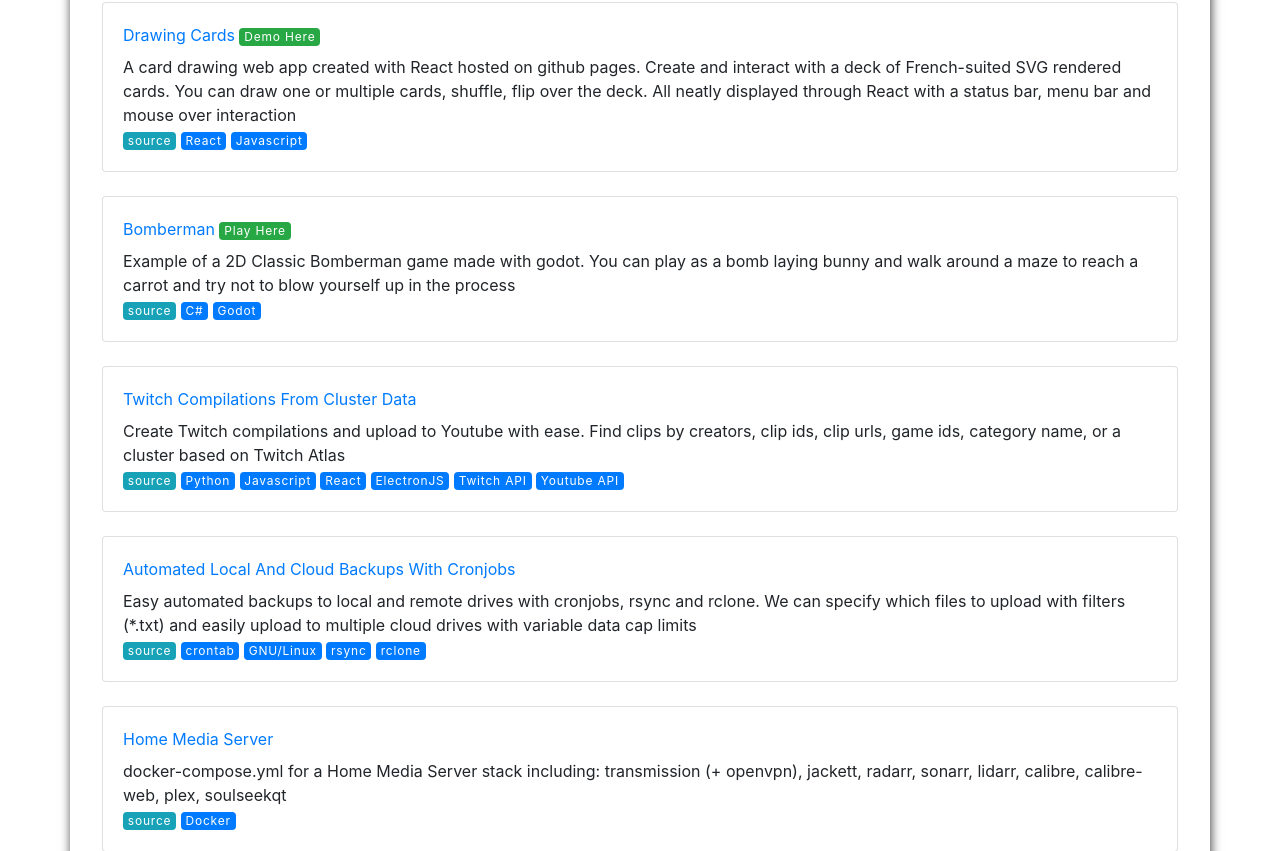
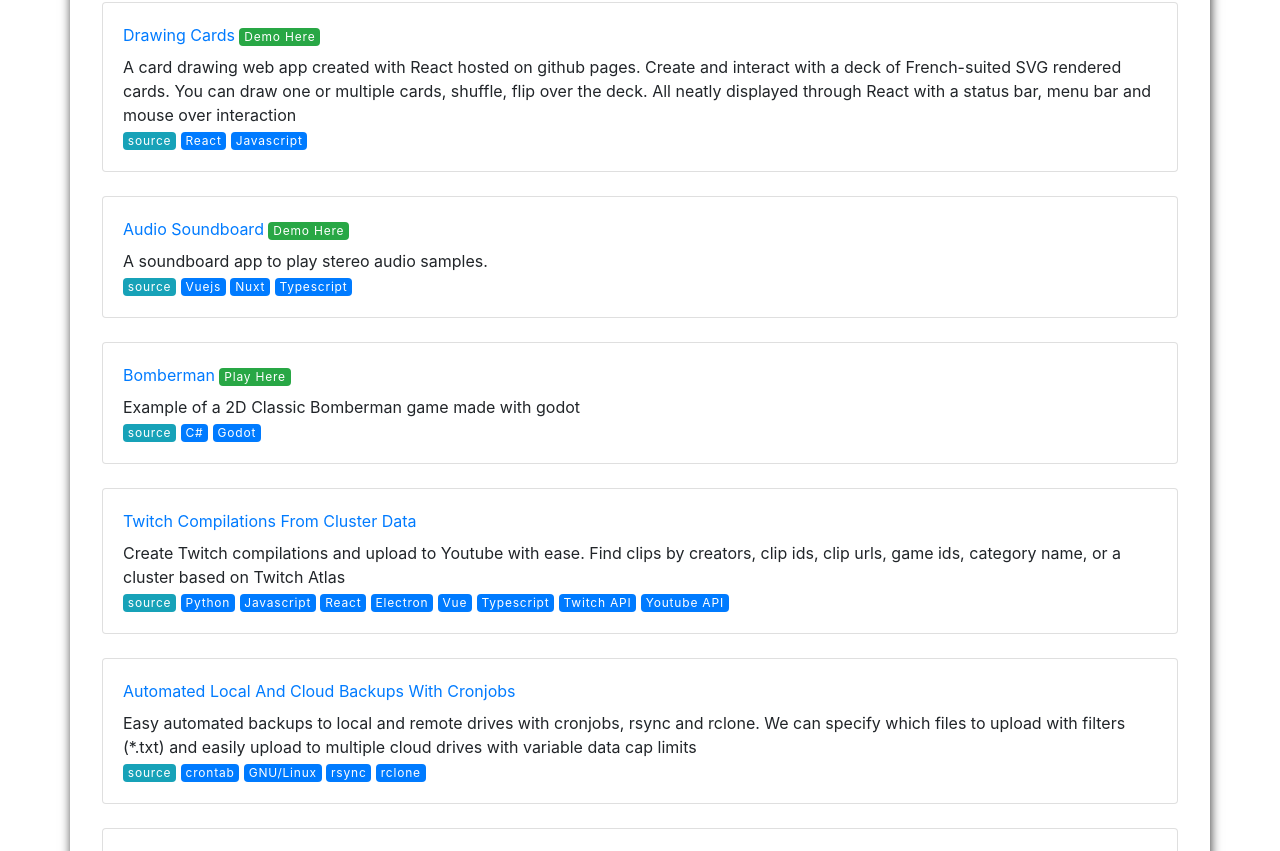
Before and after one commit to jellemeeus/JelleMeeus.github.io, a plain HTML site: page index.html in a window 1280 px wide. Shown: the part 1949-2800 px from the top of the page. Drawn offline with nearby package versions, Linux system fonts and the light colour scheme.

Commit message:
Deploying to gh-pages from  @ b4aea6ff3597f51f124355e82c091304e6131795 🚀

```diff
--- a/index.html
+++ b/index.html
@@ -15,7 +15,7 @@
         <div class="col-md-6 col-print-6">
             <h1>Ing. Jelle Meeus<br/>Software Developer</h1>
             <p>
-                <time datetime="" class="text-muted">Last update: March 13, 2024</time>
+                <time datetime="" class="text-muted">Last update: April 2, 2024</time>
             </p>
             <p>
             <!--    <span class="screen"><a href="jelle-meeus-software-developer-pdf.pdf"><i class="fa fa-file-pdf-o" aria-hidden="true"></i>Download PDF version</a></span> -->
@@ -266,7 +266,7 @@ This library allows for accurate and fast calculations of the four basic operati
     </div>
     <div class="card mb-4">
         <div class="card-body">
-            <h3 class="text-capitalize">Software Engineer Consultant</h3>
+            <h3 class="text-capitalize">Software Engineer</h3>
             <p>
                 <a href="https://www.sioux.eu/" class="text-capitalize">
                     Sioux Embedded Systems
@@ -342,13 +342,28 @@ with a status bar, menu bar and mouse over interaction
     <div class="card mt-4">
         <div class="card-body">
             <div class="mb-2">
+                    <a href="https://github.com/jellemeeus/audio-soundboard" class="text-capitalize">Audio Soundboard</a>
+                <a href="https://jellemeeus.github.io/audio-soundboard/" class="badge badge-success">Demo Here</a>
+            </div>
+
+A soundboard app to play stereo audio samples.
+
+            <div>
+                    <a href="https://github.com/jellemeeus/audio-soundboard" class="badge badge-info">source</a>
+                <span class="badge badge-primary">Vuejs</span>
+                <span class="badge badge-primary">Nuxt</span>
+                <span class="badge badge-primary">Typescript</span>
+            </div>
+        </div>
+    </div>
+    <div class="card mt-4">
+        <div class="card-body">
+            <div class="mb-2">
                     <a href="https://github.com/jellemeeus/bomberman-godot" class="text-capitalize">Bomberman</a>
                 <a href="https://jellemeeus.github.io/bomberman-godot/" class="badge badge-success">Play Here</a>
             </div>
 
-      Example of a 2D Classic Bomberman game made with godot.
-      You can play as a bomb laying bunny and walk around a maze to reach a
-      carrot and try not to blow yourself up in the process
+      Example of a 2D Classic Bomberman game made with godot
 
 
             <div>
@@ -373,7 +388,9 @@ with a status bar, menu bar and mouse over interaction
                 <span class="badge badge-primary">Python</span>
                 <span class="badge badge-primary">Javascript</span>
                 <span class="badge badge-primary">React</span>
-                <span class="badge badge-primary">ElectronJS</span>
+                <span class="badge badge-primary">Electron</span>
+                <span class="badge badge-primary">Vue</span>
+                <span class="badge badge-primary">Typescript</span>
                 <span class="badge badge-primary">Twitch API</span>
                 <span class="badge badge-primary">Youtube API</span>
             </div>
```
Also changed, not shown: 1 other file.
